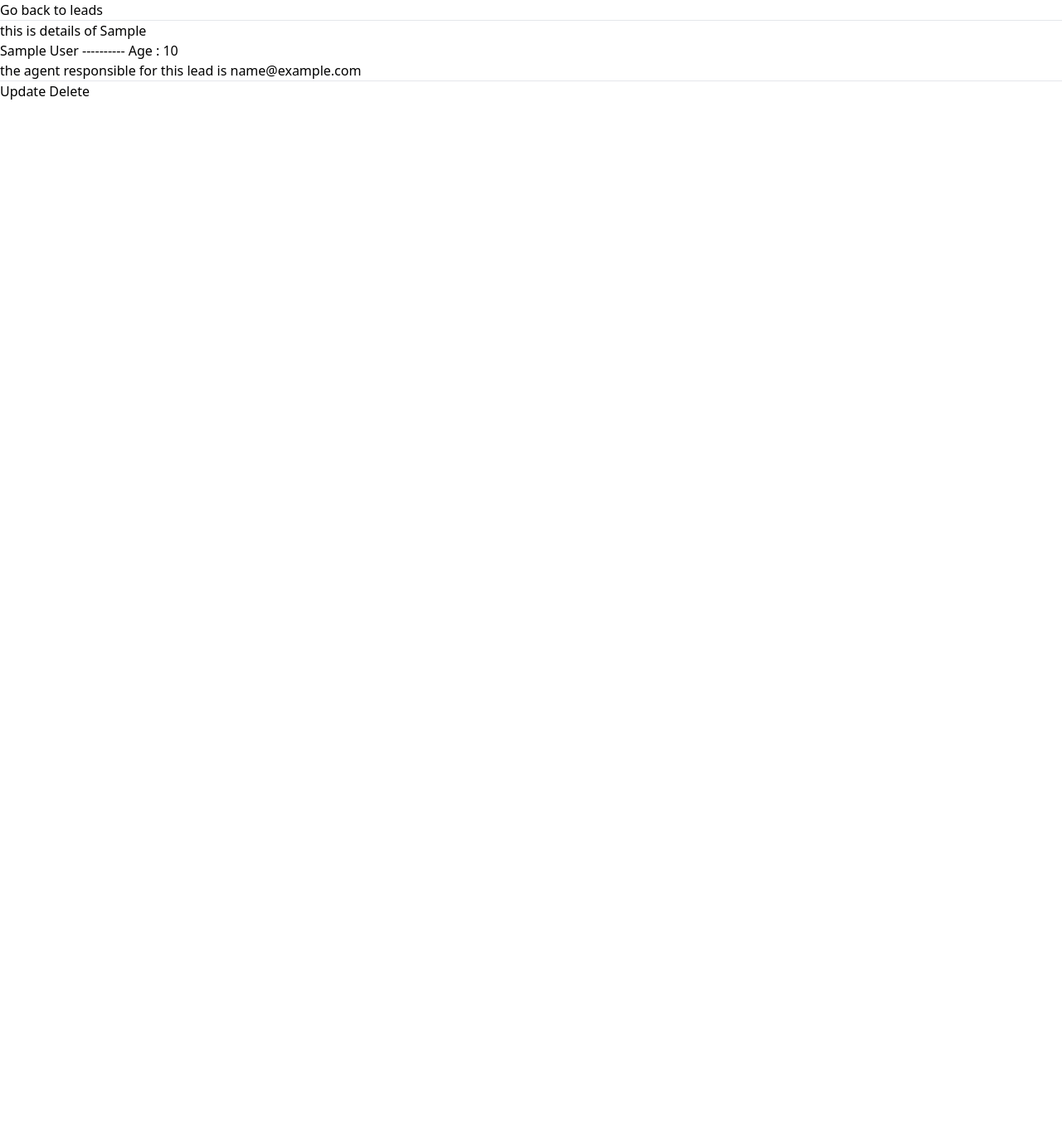
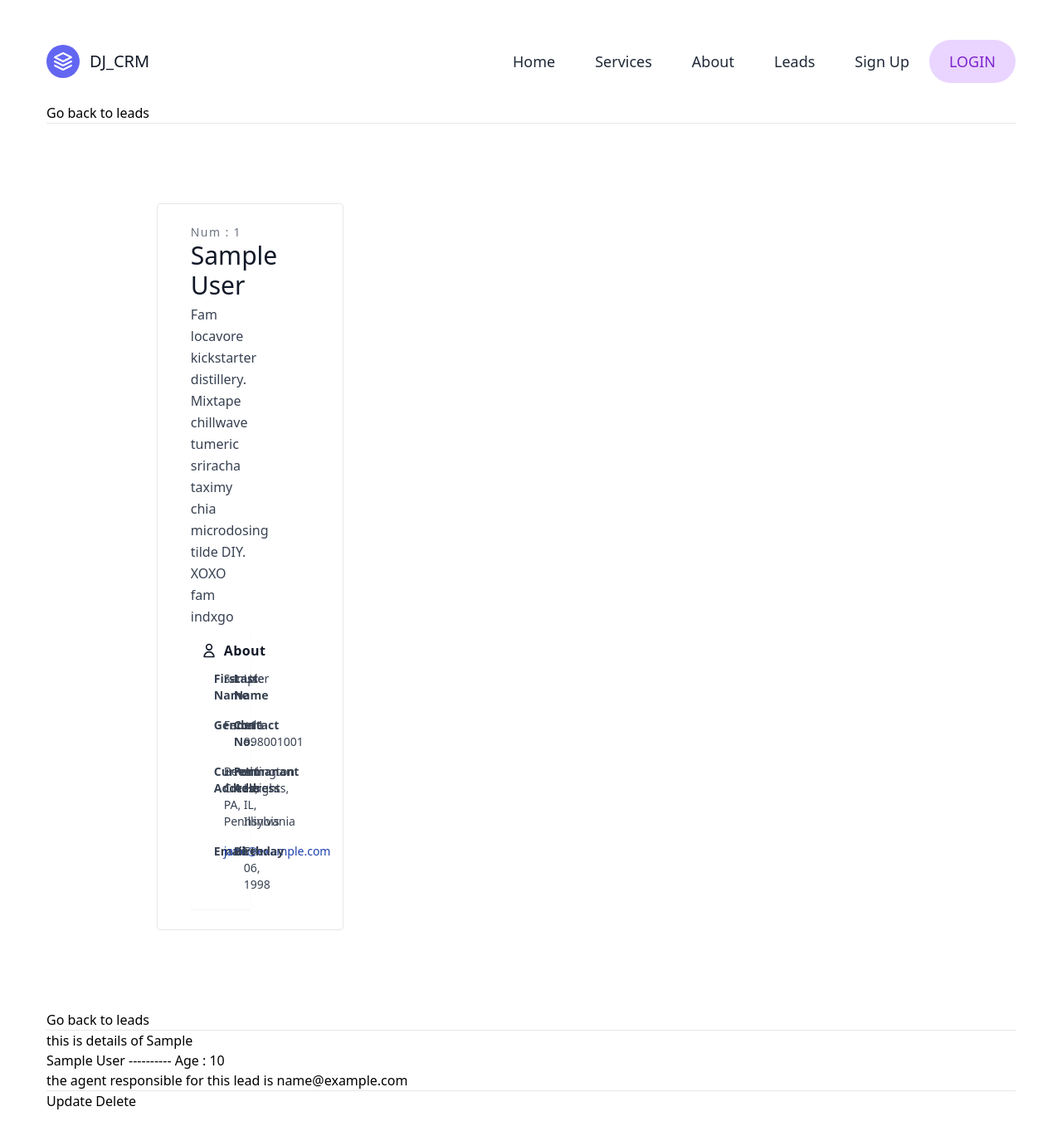
Before and after one commit to SalmaOumoussa/Django_CRM, a Django app: page /leads/1/ in a window 1280 px wide. Shown: the whole page at 83% size. Before the commit the page ends 120 px from the top, so only its background shows below. Run offline with Django 3.2, Linux system fonts and the light colour scheme; tables that the repository leaves empty hold one stand-in row (values such as "Sample post"); some libraries are stand-ins or nearby versions.

Commit message:
Class Based Views

```diff
--- a/djcrm/urls.py
+++ b/djcrm/urls.py
@@ -1,10 +1,10 @@
 
 from django.contrib import admin
 from django.urls import path, include
-from leads.views import landing_page
+from leads.views import landing_page,LandingPageView
 
 urlpatterns = [
     path('admin/', admin.site.urls),
-    path('',landing_page, name='landing_page'),
+    path('',LandingPageView.as_view(), name='landing_page'),
     path('leads/',include('leads.urls', namespace="leads"))
 ]
--- a/leads/templates/leads/lead_create.html
+++ b/leads/templates/leads/lead_create.html
@@ -1,6 +1,8 @@
 {% extends 'base.html' %} {% block content %}
+
 <a href="/leads">Go back to leads</a>
 <hr />
+
 <h1>Create a new lead</h1>
 <form method="post">
   {% csrf_token %} {{form.as_p}}
--- a/leads/templates/leads/lead_detail.html
+++ b/leads/templates/leads/lead_detail.html
@@ -1,11 +1,117 @@
 {% extends 'base.html' %} {% block content %}
+<div class="p-6">
+  <div class="bg-white flex flex-col font-sans">
+    <div class="container mx-auto px-8">
+      {%include "navbar.html"%}
+      <a href="{% url 'leads:lead_list' %}">Go back to leads</a>
+      <hr />
+      <!-- component -->
+      <section class="text-gray-700 body-font overflow-hidden bg-white">
+        <div class="container px-5 py-24 mx-auto">
+          <div class="lg:w-4/5 mx-auto flex flex-wrap">
+            <imgx
+              class="lg:w-1/4 w-full object-cover object-center rounded border border-gray-200"
+              src="https://images.unsplash.com/photo-1494790108377-be9c29b29330?ixlib=rb-1.2.1&ixid=eyJhcHBfaWQiOjEyMDd9&auto=format&fit=facearea&facepad=2.2&w=160&h=160&q=80"
+              alt=""
+            />
+            <div class="lg:w-1/2 w-full lg:pl-10 lg:py-6 mt-6 lg:mt-0">
+              <h2 class="text-sm title-font text-gray-500 tracking-widest">
+                Num : {{lead.id}}
+              </h2>
+              <h1 class="text-gray-900 text-3xl title-font font-medium mb-1">
+                {{lead.first_name}} {{lead.last_name}}
+              </h1>
+
+              <p class="leading-relaxed">
+                Fam locavore kickstarter distillery. Mixtape chillwave tumeric
+                sriracha taximy chia microdosing tilde DIY. XOXO fam indxgo
+              </p>
+
+              <!-- About Section -->
+              <div class="bg-white p-3 shadow-sm rounded-sm">
+                <div
+                  class="flex items-center space-x-2 font-semibold text-gray-900 leading-8"
+                >
+                  <span clas="text-green-500">
+                    <svg
+                      class="h-5"
+                      xmlns="http://www.w3.org/2000/svg"
+                      fill="none"
+                      viewBox="0 0 24 24"
+                      stroke="currentColor"
+                    >
+                      <path
+                        stroke-linecap="round"
+                        stroke-linejoin="round"
+                        stroke-width="2"
+                        d="M16 7a4 4 0 11-8 0 4 4 0 018 0zM12 14a7 7 0 00-7 7h14a7 7 0 00-7-7z"
+                      />
+                    </svg>
+                  </span>
+                  <span class="tracking-wide">About</span>
+                </div>
+                <div class="text-gray-700">
+                  <div class="grid md:grid-cols-2 text-sm">
+                    <div class="grid grid-cols-2">
+                      <div class="px-4 py-2 font-semibold">First Name</div>
+                      <div class="px-4 py-2">{{lead.first_name}}</div>
+                    </div>
+                    <div class="grid grid-cols-2">
+                      <div class="px-4 py-2 font-semibold">Last Name</div>
+                      <div class="px-4 py-2">{{lead.last_name}}</div>
+                    </div>
+                    <div class="grid grid-cols-2">
+                      <div class="px-4 py-2 font-semibold">Gender</div>
+                      <div class="px-4 py-2">Female</div>
+                    </div>
+                    <div class="grid grid-cols-2">
+                      <div class="px-4 py-2 font-semibold">Contact No.</div>
+                      <div class="px-4 py-2">+11 998001001</div>
+                    </div>
+                    <div class="grid grid-cols-2">
+                      <div class="px-4 py-2 font-semibold">Current Address</div>
+                      <div class="px-4 py-2">Beech Creek, PA, Pennsylvania</div>
+                    </div>
+                    <div class="grid grid-cols-2">
+                      <div class="px-4 py-2 font-semibold">
+                        Permanant Address
+                      </div>
+                      <div class="px-4 py-2">
+                        Arlington Heights, IL, Illinois
+                      </div>
+                    </div>
+                    <div class="grid grid-cols-2">
+                      <div class="px-4 py-2 font-semibold">Email.</div>
+                      <div class="px-4 py-2">
+                        <a class="text-blue-800" href="mailto:jane@example.com"
+                          >jane@example.com</a
+                        >
+                      </div>
+                    </div>
+                    <div class="grid grid-cols-2">
+                      <div class="px-4 py-2 font-semibold">Birthday</div>
+                      <div class="px-4 py-2">Feb 06, 1998</div>
+                    </div>
+                  </div>
+                </div>
+              </div>
+              <!-- End of about section -->
+            </div>
+          </div>
+        </div>
+      </section>
       <a href="{% url 'leads:lead_list' %}">Go back to leads</a>
       <hr />
       <h1>this is details of {{lead.first_name}}</h1>
 
-<p>{{lead.first_name}} {{lead.last_name}} ---------- Age : {{lead.age}}</p>
+      <p>
+        {{lead.first_name}} {{lead.last_name}} ---------- Age : {{lead.age}}
+      </p>
       the agent responsible for this lead is {{lead.agent}}
       <hr />
       <a href="{% url 'leads:lead_update' lead.pk%}">Update</a>
       <a href="{% url 'leads:lead_delete' lead.pk %}">Delete</a>
       {% endblock %}
+    </div>
+  </div>
+</div>
--- a/leads/templates/leads/lead_list.html
+++ b/leads/templates/leads/lead_list.html
@@ -1,5 +1,5 @@
 {% extends 'base.html' %} {% block content %}
-<div class="bg-purple-600 p-6">
+<div class="p-6">
   <div class="bg-white flex flex-col font-sans">
     <div class="container mx-auto px-8">
       {%include "navbar.html"%}
--- a/leads/urls.py
+++ b/leads/urls.py
@@ -1,13 +1,13 @@
 from django.urls import path
-from .views import lead_list,lead_detail,lead_create,lead_update, lead_delete
+from .views import lead_list,lead_detail,lead_create,lead_update, lead_delete,LeadListView,LeadDetailView,LeadCreateView,LeadUpdateView, LeadDeleteView
 
 app_name = "leads"
 
 urlpatterns = [
-    path('',lead_list, name='lead_list'),
-    path("create/",lead_create, name='lead_create'),
-    path('<int:pk>/update/',lead_update,name='lead_update'),
-    path('<int:pk>/delete/',lead_delete,name='lead_delete'),
-    path('<int:pk>/',lead_detail, name='lead_detail'),
+    path('',LeadListView.as_view(), name='lead_list'),
+    path("create/",LeadCreateView.as_view(), name='lead_create'),
+    path('<int:pk>/update/',LeadUpdateView.as_view(), name='lead_update'),
+    path('<int:pk>/delete/',LeadDeleteView.as_view(), name='lead_delete'),
+    path('<int:pk>/',LeadDetailView.as_view(), name='lead_detail'),
 
 ]
--- a/leads/views.py
+++ b/leads/views.py
@@ -1,21 +1,33 @@
-from django.shortcuts import render,redirect
+from django.shortcuts import render,redirect,reverse
 from django.http import HttpResponse
 from .models import Lead, Agent
 from .forms import LeadForm,LeadModelForm
+from django.views import generic
+#___________________________________________________________
+# Landing page class Based View
+class LandingPageView(generic.TemplateView):
+    template_name = 'landing.html'
+#Landing page function based view
+def landing_page(request):
+    return render(request, 'landing.html')
 
 
+#___________________________________________________________
+ #Lead list view based on class
+class LeadListView(generic.ListView):
+    template_name = "leads/lead_list.html"
+    queryset =Lead.objects.all()
+    context_object_name = "leads"
 
-def landing_page(request):
-    return render(request, 'landing.html')
-#Get all Leads
+#Get all Leads based on function
 def lead_list(request):
-  #  return HttpResponse("hellooo")
     leads = Lead.objects.all()
     context = {
         "leads": leads
     }
     return render(request,"leads/lead_list.html",context)
 
+#___________________________________________________________
 #Get Lead's Detail
 def lead_detail(request, pk):
     lead = Lead.objects.get(id=pk)
@@ -23,6 +35,16 @@
         "lead": lead
     }
     return render(request,"leads/lead_detail.html",context)
+#Lead detail view based on class
+class LeadDetailView(generic.DetailView):
+    template_name = "leads/lead_detail.html"
+    queryset =Lead.objects.all()
+    context_object_name = "lead"
+
+
+
+#___________________________________________________________
+
 
 # #Create LeadForm
 # def lead_create(request):
@@ -50,6 +72,13 @@
     # }
 #     return render(request,"leads/lead_create.html",context)
 
+class LeadCreateView(generic.CreateView):
+    template_name = "leads/lead_create.html"
+    form_class = LeadModelForm
+    context_object_name = "lead"
+
+    def get_success_url(self):
+        return "/leads"
 
 #Create Lead ModeForm
 def lead_create(request):
@@ -114,8 +143,28 @@
     }
     return render(request,"leads/lead_update.html",context)
 
+
+
+
+class LeadUpdateView(generic.UpdateView):
+    template_name = "leads/lead_update.html"
+    queryset =Lead.objects.all()
+    form_class = LeadModelForm
+    context_object_name = "lead"
+
+    def get_success_url(self):
+        return "/leads"
+
 #delete lead
 def lead_delete(request,pk):
     lead= Lead.objects.get(id=pk)
     lead.delete()
     return redirect('/leads')
+
+
+class LeadDeleteView(generic.DeleteView):
+    template_name = "leads/lead_delete.html"
+    queryset =Lead.objects.all()
+
+    def get_success_url(self):
+        return "/leads"
--- a/templates/base.html
+++ b/templates/base.html
@@ -4,6 +4,7 @@
     <meta charset="UTF-8" />
     <meta http-equiv="X-UA-Compatible" content="IE=edge" />
     <meta name="viewport" content="width=device-width, initial-scale=1.0" />
+
     <title>Dj_CRM</title>
     <script src="https://cdn.tailwindcss.com"></script>
   </head>
--- a/templates/landing.html
+++ b/templates/landing.html
@@ -1,6 +1,6 @@
 {% extends 'base.html' %} {% block content %}
 <!-- component -->
-<div class="bg-purple-600 p-6">
+<div class="p-6">
   <div class="bg-white flex flex-col font-sans">
     <div class="container mx-auto px-8">
       {%include "navbar.html"%}
```
Also changed, not shown: leads/templates/leads/lead_delete.html (added, +21 -0 lines). Lines whose indentation alone changed are shown as unchanged.
